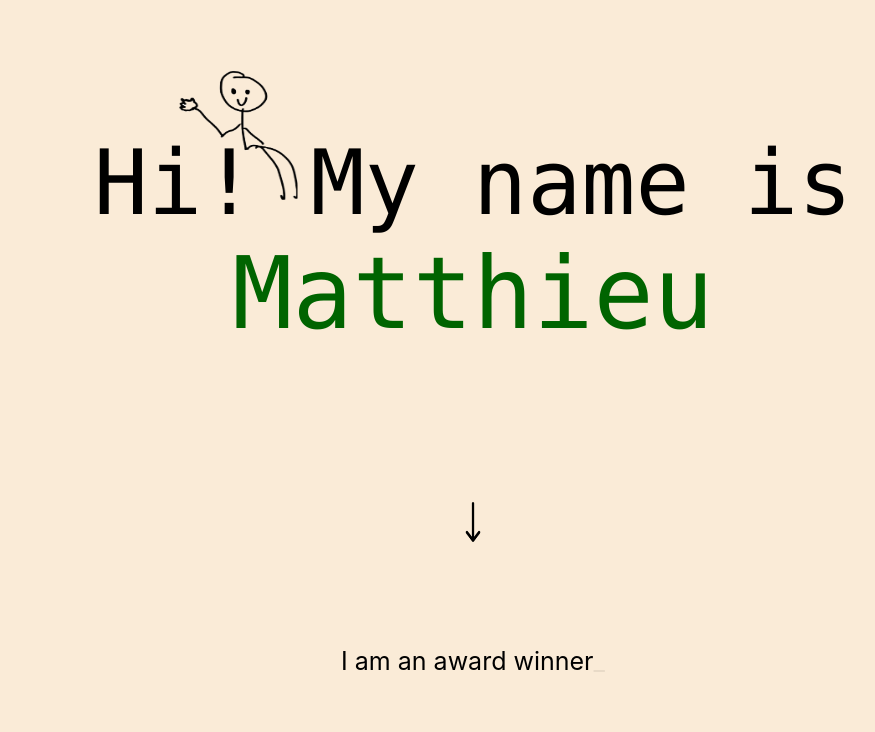
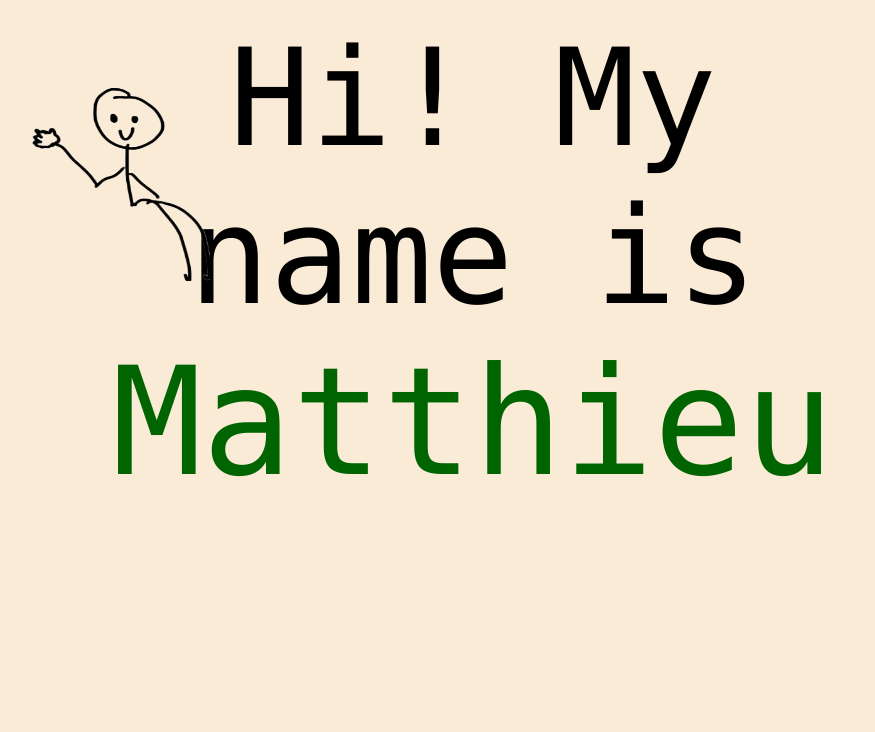
Before and after one commit to matth1eumartin/matthieumartin, a React (Create React App) app in the folder personal-website/: page / in a window 1280 px wide. Shown: the top 732 px of the page, without its empty margins (167-1042 px from the left). Built offline with nearby package versions, Linux system fonts and the light colour scheme.

Commit message:
scaling changes
scaled to 150%

```diff
--- a/personal-website/src/index.css
+++ b/personal-website/src/index.css
@@ -1,6 +1,8 @@
 body {
-  margin-left: 200px;
-  margin-right: 200px;
+  transform: scale(1.5);
+  transform-origin:0 5;
+  margin-left: 30%;
+  margin-right: 30%;
   font-family: -apple-system, BlinkMacSystemFont, 'Segoe UI', 'Roboto', 'Oxygen',
     'Ubuntu', 'Cantarell', 'Fira Sans', 'Droid Sans', 'Helvetica Neue',
     sans-serif;
@@ -15,7 +17,7 @@ code {
 }
 
 #intro {
-  margin-top: 80px;
+  margin-top: 50%;
   font-family: source-code-pro, Menlo, Monaco, Consolas, 'Courier New',
   monospace;
   font-size: 90px;
```
